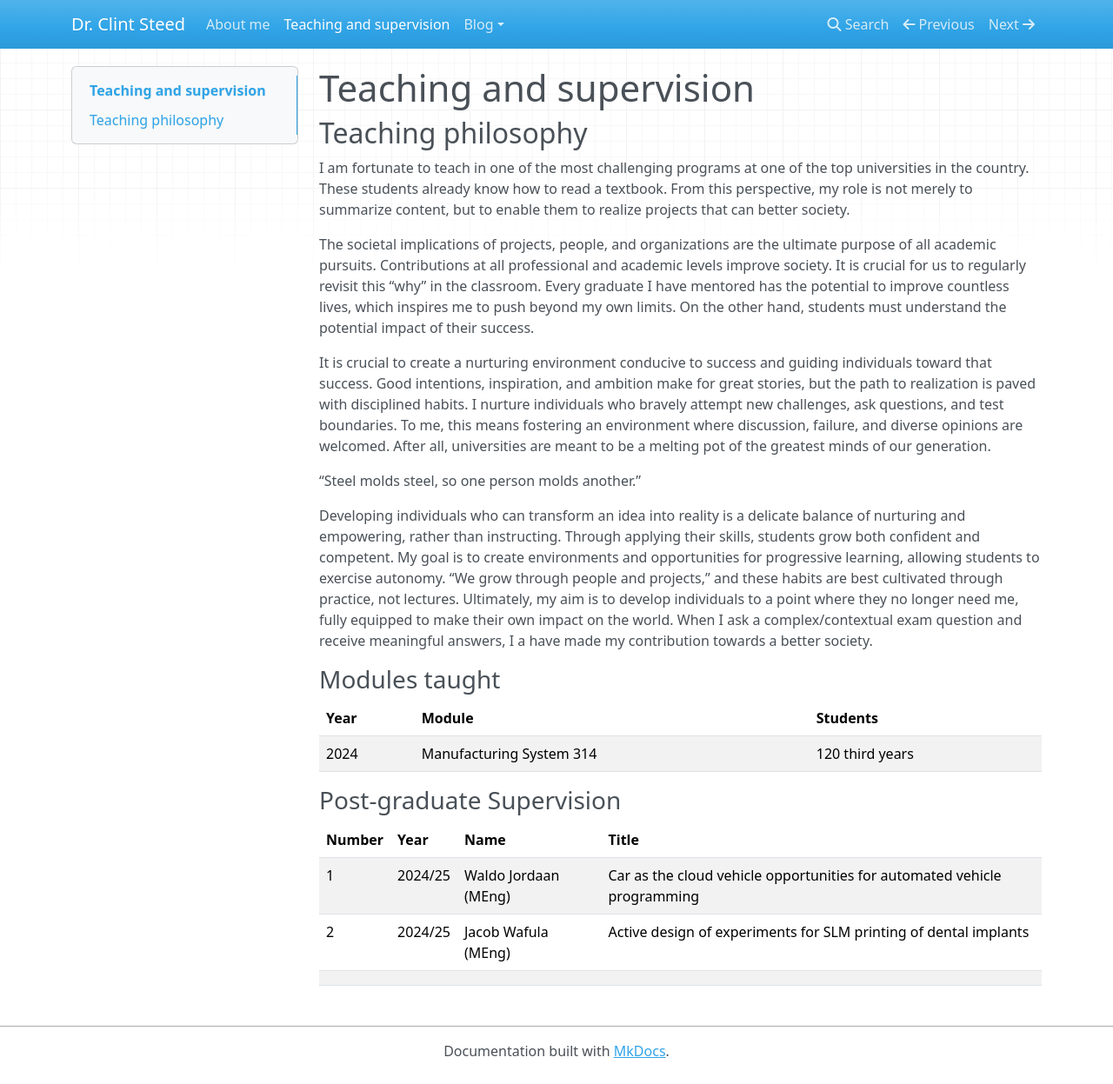
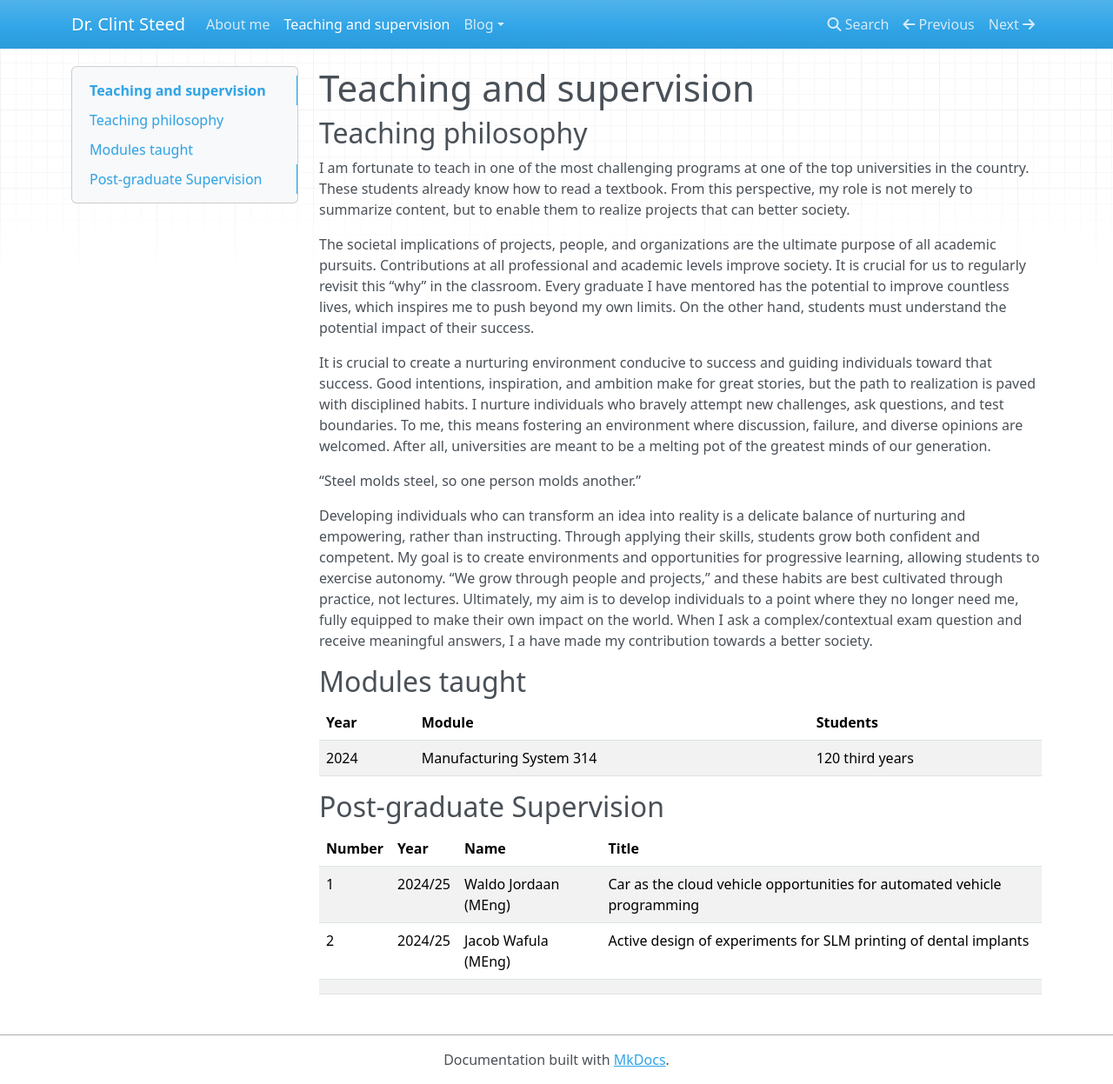
Before and after one commit to Steedalion/Blog, an MkDocs documentation site: the page built from docs/Teaching and supervision.md, in a window 1280 px wide and 1247 px high. Shown: the whole window at 87% size. Built offline with MkDocs 1.6.1, drawn with Linux system fonts in a browser that asks for light colours; nearby versions of some CDN libraries.

Commit message:
Quick push via script.

```diff
--- a/docs/Teaching and supervision.md
+++ b/docs/Teaching and supervision.md
@@ -14,17 +14,13 @@
 
 Developing individuals who can transform an idea into reality is a delicate balance of nurturing and empowering, rather than instructing. Through applying their skills, students grow both confident and competent. My goal is to create environments and opportunities for progressive learning, allowing students to exercise autonomy. “We grow through people and projects,” and these habits are best cultivated through practice, not lectures. Ultimately, my aim is to develop individuals to a point where they no longer need me, fully equipped to make their own impact on the world. When I ask a complex/contextual exam question and receive meaningful answers, I a have made my contribution towards a better society.
 
-
-
-### Modules taught
+## Modules taught
 
 | Year | Module                   | Students        |
 | ---- | ------------------------ | --------------- |
 | 2024 | Manufacturing System 314 | 120 third years |
 
-
-
-### Post-graduate Supervision
+## Post-graduate Supervision
 
 | Number | Year    | Name                 | Title                                                        |
 | ------ | ------- | -------------------- | ------------------------------------------------------------ |
```
